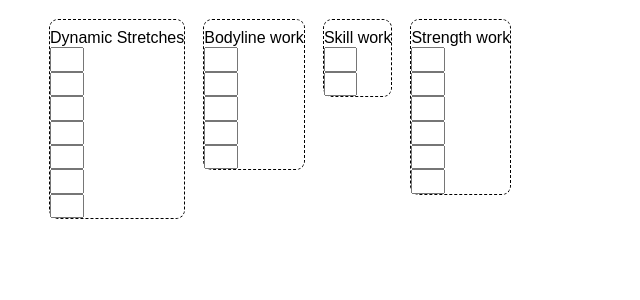
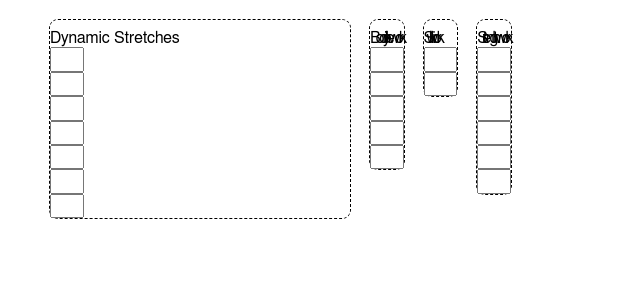
Before and after one commit to aequanimitas/lagas, a React app: page / in a window 1280 px wide. Shown: the top 300 px of the page, without its empty margins (0-640 px from the left). Built offline with nearby package versions, Linux system fonts and the light colour scheme.

Commit message:
abstract exercises

```diff
--- /dev/null
+++ b/src/components/Exercise.js
@@ -0,0 +1,12 @@
+import React from 'react';
+import classNames from 'classnames';
+
+export default class Exercise extends React.Component {
+  render() {
+    return (
+       <div className={'pure-control-group'}>
+         <input type="number" min="5" max="10" step="1" className={'routine-exercise form-control'} />
+       </div>
+    );
+  }
+}
--- a/src/containers/App.js
+++ b/src/containers/App.js
@@ -1,81 +1,42 @@
 import React, { Component } from 'react';
 import { render } from 'react-dom';
 import { RoutineWork } from '../components/RoutineWork';
+import Exercise from '../components/Exercise';
 
 export default class App extends Component {
   render() {
     return (<ul>
-        <RoutineWork routineClassName={['container', 'stretch-routine', 'routine']}>
+      <RoutineWork routineClassName={['pure-g', 'pure-u-1', 'stretch-routine', 'routine']}>
         <span className={'routine-label'}>Dynamic Stretches</span>
-         <div className={'form-group'}>
-           <input type="number" min="5" max="10" step="1" className={'routine-exercise form-control'} />
-         </div>
-         <div className={'form-group'}>
-           <input type="number" min="5" max="10" step="1" className={'routine-exercise form-control'} />
-         </div>
-         <div className={'form-group'}>
-           <input type="number" min="5" max="10" step="1" className={'routine-exercise form-control'} />
-         </div>
-         <div className={'form-group'}>
-           <input type="number" min="5" max="10" step="1" className={'routine-exercise form-control'} />
-         </div>
-         <div className={'form-group'}>
-           <input type="number" min="5" max="10" step="1" className={'routine-exercise form-control'} />
-         </div>
-         <div className={'form-group'}>
-           <input type="number" min="5" max="10" step="1" className={'routine-exercise form-control'} />
-         </div>
-         <div className={'form-group'}>
-           <input type="number" min="5" max="10" step="1" className={'routine-exercise form-control'} />
-         </div>
+        <Exercise />
+        <Exercise />
+        <Exercise />
+        <Exercise />
+        <Exercise />
+        <Exercise />
+        <Exercise />
       </RoutineWork>
-     <RoutineWork routineClassName={['container', 'bodyline-routine', 'routine']}>
+      <RoutineWork routineClassName={['pure-g', 'bodyline-routine', 'routine']}>
         <span className={'routine-label'}>Bodyline work</span>
-         <div className={'form-group'}>
-           <input type="number" min="5" max="10" step="1" className={'routine-exercise form-control'} />
-         </div>
-         <div className={'form-group'}>
-           <input type="number" min="5" max="10" step="1" className={'routine-exercise form-control'} />
-         </div>
-         <div className={'form-group'}>
-           <input type="number" min="5" max="10" step="1" className={'routine-exercise form-control'} />
-         </div>
-         <div className={'form-group'}>
-           <input type="number" min="5" max="10" step="1" className={'routine-exercise form-control'} />
-         </div>
-         <div className={'form-group'}>
-           <input type="number" min="5" max="10" step="1" className={'routine-exercise form-control'} />
-         </div>
+        <Exercise />
+        <Exercise />
+        <Exercise />
+        <Exercise />
+        <Exercise />
       </RoutineWork>
-       <RoutineWork routineClassName={['container', 'skillwork-routine', 'routine']}>
+      <RoutineWork routineClassName={['pure-g', 'skillwork-routine', 'routine']}>
         <span className={'routine-label'}>Skill work</span>
-         <div className={'form-group'}>
-           <input type="number" min="5" max="10" step="1" className={'routine-exercise form-control'} />
-         </div>
-         <div className={'form-group'}>
-           <input type="number" min="5" max="10" step="1" className={'routine-exercise form-control'} />
-         </div>
+        <Exercise />
+        <Exercise />
       </RoutineWork>
-       <RoutineWork routineClassName={['container', 'strength-routine', 'routine']}>
+      <RoutineWork routineClassName={['pure-g', 'strength-routine', 'routine']}>
         <span className={'routine-label'}>Strength work</span>
-         <div className={'form-group'}>
-           <input type="number" min="5" max="10" step="1" className={'routine-exercise form-control'} />
-         </div>
-         <div className={'form-group'}>
-           <input type="number" min="5" max="10" step="1" className={'routine-exercise form-control'} />
-         </div>
-         <div className={'form-group'}>
-           <input type="number" min="5" max="10" step="1" className={'routine-exercise form-control'} />
-         </div>
-         <div className={'form-group'}>
-           <input type="number" min="5" max="10" step="1" className={'routine-exercise form-control'} />
-         </div>
-         <div className={'form-group'}>
-           <input type="number" min="5" max="10" step="1" className={'routine-exercise form-control'} />
-         </div>
-         <div className={'form-group'}>
-           <input type="number" min="5" max="10" step="1" className={'routine-exercise form-control'} />
-         </div>
+        <Exercise />
+        <Exercise />
+        <Exercise />
+        <Exercise />
+        <Exercise />
+        <Exercise />
       </RoutineWork>
     </ul>);
   }
```
Also changed, not shown: 1 other file (tests, documents, lock files or other folders). Lines whose indentation alone changed are shown as unchanged.
